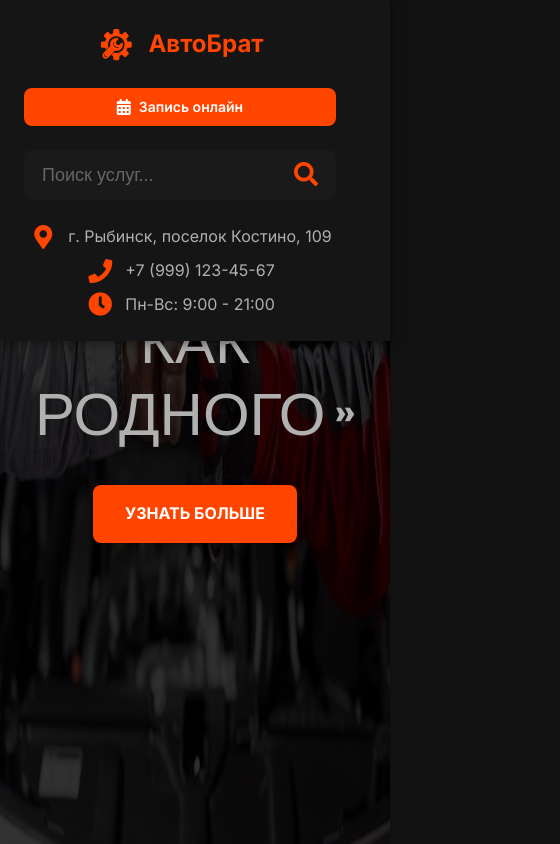
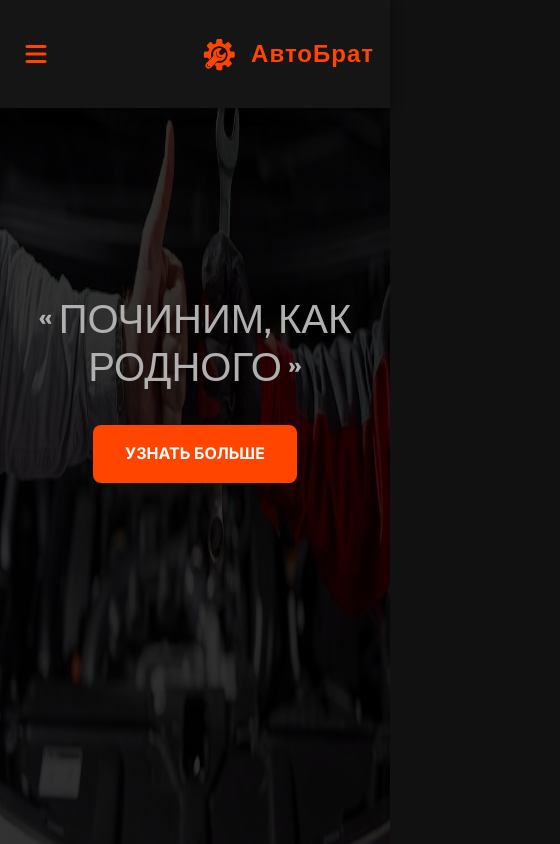
Before and after one commit to aeryomin/autobrother, a Next.js app: page / in a window 390 px wide. Shown: the top 844 px of the page, 560 px wide, since content can reach past the window. Built offline with nearby package versions, Linux system fonts and the light colour scheme.

Commit message:
Fixed mobile view

```diff
--- a/app/components/Header/Header.module.css
+++ b/app/components/Header/Header.module.css
@@ -7,13 +7,18 @@
   padding: 24px 0;
   box-shadow: 0 2px 10px rgba(0, 0, 0, 0.5);
   z-index: 50;
+  font-family: 'Arial', sans-serif;
+  width: 100%;
+  box-sizing: border-box;
+  overflow: hidden;
 }
 
 .container {
-  max-width: fit-content;
-  margin-left: 1.5rem;
-  margin-right: 1.75rem;
-  padding: 0 0.5rem;
+  max-width: 100%;
+  margin: 0 auto;
+  padding: 0 1rem;
+  box-sizing: border-box;
+  width: 100%;
 }
 
 .content {
@@ -21,17 +26,22 @@
   gap: 1rem;
   align-items: center;
   height: 60px;
+  box-sizing: border-box;
+  width: 100%;
+  max-width: 100%;
 }
 
 .logo {
   display: flex;
   align-items: center;
   gap: 12px;
+  font-family: 'Arial', sans-serif;
   font-size: 32px;
   font-weight: 700;
   color: #FF4500;
   white-space: nowrap;
   margin-right: 6rem;
+  letter-spacing: 1px;
 }
 
 .logoImage {
@@ -40,7 +50,7 @@
   object-fit: contain;
 }
 
-.contacts {
+.desktopContacts {
   flex: 1;
   display: flex;
   justify-content: space-between;
@@ -62,11 +72,12 @@
 }
 
 .text {
+  font-family: 'Arial', sans-serif;
   font-size: 18px;
   color: #B0B0B0;
 }
 
-.search {
+.desktopSearch {
   width: 200px;
 }
 
@@ -87,6 +98,7 @@
   width: 100%;
   outline: none;
   font-size: 18px;
+  font-family: 'Arial', sans-serif;
 }
 
 .searchInput::placeholder {
@@ -116,6 +128,7 @@
   color: white;
   border: none;
   border-radius: 8px;
+  font-family: 'Arial', sans-serif;
   font-size: 16px;
   font-weight: 600;
   cursor: pointer;
@@ -133,98 +146,160 @@
   font-size: 20px;
 }
 
-@media (max-width: 1200px) {
-  .contacts {
-    flex-direction: column;
+/* Мобильные стили */
+@media (max-width: 768px) {
+  .desktopContacts,
+  .desktopSearch,
+  .bookingButton {
+    display: none;
+  }
+
+  .container {
+    max-width: 100%;
+    margin: 0;
+    padding: 0 1rem;
+    width: 100%;
+  }
+
+  .content {
+    justify-content: space-between;
+    align-items: center;
+    width: 100%;
+    padding: 0;
     gap: 0.5rem;
   }
 
   .logo {
-    margin-right: 3rem;
-  }
-}
-
-@media (max-width: 992px) {
-  .content {
-    flex-wrap: wrap;
-    height: auto;
-    gap: 1.5rem;
-  }
-
-  .logo {
     margin-right: 0;
-  }
-
-  .contacts {
-    order: 3;
-    width: 100%;
-  }
-
-  .search {
-    order: 2;
-    width: auto;
-    flex: 1;
-  }
-
-  .bookingButton {
-    order: 1;
-    margin-left: 0;
-  }
-}
-
-@media (max-width: 768px) {
-  .container {
-    margin-left: 1rem;
-    margin-right: 1rem;
-  }
-
-  .logo {
     font-size: 24px;
+    white-space: nowrap;
+    overflow: hidden;
+    text-overflow: ellipsis;
   }
 
   .logoImage {
     width: 40px;
     height: 40px;
+    flex-shrink: 0;
+  }
+
+  .burgerButton {
+    display: flex;
+    align-items: center;
+    justify-content: center;
+    width: 40px;
+    height: 40px;
+    background: none;
+    border: none;
+    font-size: 24px;
+    color: #FF4500;
+    cursor: pointer;
+    z-index: 1002;
+    padding: 0;
+    flex-shrink: 0;
+  }
+
+  .mobileMenu {
+    position: fixed;
+    top: 0;
+    left: 0;
+    width: 100%;
+    height: 100vh;
+    background-color: #151515;
+    z-index: 1001;
+    transform: translateX(-100%);
+    transition: transform 0.3s ease;
+    padding-top: 88px;
+    box-sizing: border-box;
+    overflow: hidden;
+  }
+
+  .mobileMenu.open {
+    transform: translateX(0);
+  }
+
+  .mobileMenuContent {
+    padding: 20px;
+    height: calc(100vh - 88px);
+    overflow-y: auto;
+    box-sizing: border-box;
+    width: 100%;
+    overflow-x: hidden;
+  }
+
+  .closeButton {
+    position: absolute;
+    top: 24px;
+    right: 20px;
+    background: none;
+    border: none;
+    font-size: 24px;
+    color: #FF4500;
+    cursor: pointer;
+    z-index: 1003;
+  }
+
+  .mobileLogo {
+    display: flex;
+    align-items: center;
+    gap: 10px;
+    margin-bottom: 20px;
+    font-family: 'Arial', sans-serif;
+    font-size: 24px;
+    font-weight: 700;
+    color: #FF4500;
+    letter-spacing: 1px;
+  }
+
+  .mobileContacts {
+    display: flex;
+    flex-direction: column;
+    gap: 15px;
+    margin-bottom: 20px;
+    width: 100%;
+  }
+
+  .contactItem {
+    width: 100%;
+    word-break: break-word;
+    overflow-wrap: break-word;
   }
 
   .text {
     font-size: 16px;
+    word-break: break-word;
   }
 
-  .bookingButton {
-    padding: 8px 16px;
-    font-size: 14px;
+  .mobileSearch {
+    width: 100%;
+    margin-bottom: 20px;
   }
 
-  .bookingIcon {
+  .mobileSearch .searchContainer {
+    width: 100%;
+    background-color: #1a1a1a;
+    border-radius: 0.5rem;
+    padding: 0.5rem;
+    height: 50px;
+  }
+
+  .mobileSearch .searchInput {
+    width: 100%;
     font-size: 16px;
+    background: transparent;
+    border: none;
+    color: #B0B0B0;
+    font-family: 'Arial', sans-serif;
+  }
+
+  .mobileSearch .searchButton {
+    color: #FF4500;
   }
 }
 
-@media (max-width: 576px) {
-  .content {
-    flex-direction: column;
-    align-items: stretch;
-  }
-
-  .logo {
-    justify-content: center;
-  }
-
-  .contacts {
-    text-align: center;
-  }
-
-  .contactItem {
-    justify-content: center;
-  }
-
-  .search {
-    width: 100%;
-  }
-
-  .bookingButton {
-    width: 100%;
-    justify-content: center;
+@media (min-width: 769px) {
+  .mobileMenu,
+  .burgerButton {
+    display: none;
   }
 }
--- a/app/components/Header/Header.tsx
+++ b/app/components/Header/Header.tsx
@@ -1,12 +1,14 @@
 import Image from 'next/image'
 import Link from 'next/link'
 import styles from './Header.module.css'
+import MobileMenu from './MobileMenu'
 
 export default function Header() {
   return (
     <header className={styles.header}>
       <div className={styles.container}>
         <div className={styles.content}>
+          <MobileMenu />
           <div className={styles.logo}>
             <Image
               src="/images/logo.svg"
@@ -18,7 +20,7 @@ export default function Header() {
             <span>АвтоБрат</span>
           </div>
 
-          <div className={styles.contacts}>
+          <div className={styles.desktopContacts}>
             <div className={styles.contactItem}>
               <i className={`fas fa-map-marker-alt ${styles.icon}`}></i>
               <span className={styles.text}>г. Рыбинск, поселок Костино, 109</span>
@@ -33,7 +35,7 @@ export default function Header() {
             </div>
           </div>
 
-          <div className={styles.search}>
+          <div className={styles.desktopSearch}>
             <div className={styles.searchContainer}>
               <input
                 type="text"
--- /dev/null
+++ b/app/components/Header/MobileMenu.tsx
@@ -0,0 +1,97 @@
+'use client'
+import { useState, useEffect, useRef } from 'react'
+import Link from 'next/link'
+import Image from 'next/image'
+import styles from './Header.module.css'
+
+export default function MobileMenu() {
+  const [isOpen, setIsOpen] = useState(false)
+  const menuRef = useRef<HTMLDivElement>(null)
+  const buttonRef = useRef<HTMLButtonElement>(null)
+
+  const toggleMenu = () => {
+    setIsOpen(!isOpen)
+  }
+
+  useEffect(() => {
+    const handleClickOutside = (event: MouseEvent) => {
+      if (
+        menuRef.current &&
+        !menuRef.current.contains(event.target as Node) &&
+        buttonRef.current &&
+        !buttonRef.current.contains(event.target as Node)
+      ) {
+        setIsOpen(false)
+      }
+    }
+
+    document.addEventListener('mousedown', handleClickOutside)
+    return () => {
+      document.removeEventListener('mousedown', handleClickOutside)
+    }
+  }, [])
+
+  return (
+    <>
+      <button
+        ref={buttonRef}
+        className={styles.burgerButton}
+        onClick={toggleMenu}
+        aria-label="Открыть меню"
+      >
+        <i className="fas fa-bars"></i>
+      </button>
+
+      <div
+        ref={menuRef}
+        className={`${styles.mobileMenu} ${isOpen ? styles.open : ''}`}
+      >
+        <div className={styles.mobileMenuContent}>
+          <div className={styles.mobileLogo}>
+            <Image
+              src="/images/logo.svg"
+              alt="АвтоБрат Рыбинск"
+              width={40}
+              height={40}
+              priority
+            />
+            <span>АвтоБрат</span>
+          </div>
+
+          <div className={styles.mobileContacts}>
+            <div className={styles.contactItem}>
+              <i className={`fas fa-map-marker-alt ${styles.icon}`}></i>
+              <span className={styles.text}>г. Рыбинск, поселок Костино, 109</span>
+            </div>
+            <div className={styles.contactItem}>
+              <i className={`fas fa-phone ${styles.icon}`}></i>
+              <span className={styles.text}>+7 (999) 123-45-67</span>
+            </div>
+            <div className={styles.contactItem}>
+              <i className={`fas fa-clock ${styles.icon}`}></i>
+              <span className={styles.text}>Пн-Вс: 9:00 - 21:00</span>
+            </div>
+          </div>
+
+          <div className={styles.mobileSearch}>
+            <div className={styles.searchContainer}>
+              <input
+                type="text"
+                placeholder="Поиск услуг..."
+                className={styles.searchInput}
+              />
+              <button className={styles.searchButton}>
+                <i className="fas fa-search"></i>
+              </button>
+            </div>
+          </div>
+
+          <Link href="/booking" className={styles.bookingButton}>
+            <i className={`fas fa-calendar-alt ${styles.bookingIcon}`}></i>
+            Запись онлайн
+          </Link>
+        </div>
+      </div>
+    </>
+  )
+}
--- a/app/components/Hero/Hero.module.css
+++ b/app/components/Hero/Hero.module.css
@@ -4,6 +4,8 @@
   display: flex;
   align-items: center;
   justify-content: center;
+  width: 100%;
+  overflow: hidden;
 }
 
 .container {
@@ -13,18 +15,24 @@
   margin: 0 auto;
   padding: 0 20px;
   text-align: center;
+  width: 100%;
+  box-sizing: border-box;
 }
 
 .background {
   position: absolute;
   inset: 0;
   z-index: 0;
+  width: 100%;
+  height: 100%;
 }
 
 .overlay {
   position: absolute;
   inset: 0;
   background-color: rgba(0, 0, 0, 0.8);
+  width: 100%;
+  height: 100%;
 }
 
 .textAppear {
@@ -59,6 +67,8 @@
   margin-top: -4rem;
   position: relative;
   z-index: 10;
+  width: 100%;
+  box-sizing: border-box;
 }
 
 .title {
@@ -68,6 +78,8 @@
   line-height: 1.2;
   text-align: center;
   font-family: 'Bebas Neue', sans-serif;
+  width: 100%;
+  box-sizing: border-box;
 }
 
 .title span {
@@ -95,6 +107,8 @@
   font-size: 24px;
   color: #B0B0B0;
   margin-bottom: 40px;
+  width: 100%;
+  box-sizing: border-box;
 }
 
 .button {
@@ -106,8 +120,25 @@
   font-weight: bold;
   border-radius: 0.5rem;
   transition: background-color 0.3s;
+  box-sizing: border-box;
 }
 
 .button:hover {
   background-color: #FF5722;
 }
+
+@media (max-width: 768px) {
+  .title {
+    font-size: 2.5rem;
+    padding: 0 1rem;
+  }
+
+  .subtitle {
+    font-size: 18px;
+    padding: 0 1rem;
+  }
+
+  .container {
+    padding: 0 1rem;
+  }
+}
--- a/app/globals.css
+++ b/app/globals.css
@@ -8,11 +8,18 @@
   box-sizing: border-box;
 }
 
+html, body {
+  width: 100%;
+  overflow-x: hidden;
+  position: relative;
+}
+
 body {
   font-family: 'Arial', sans-serif;
   line-height: 1.6;
   color: #B0B0B0;
   background-color: #111111;
+  min-width: 320px;
 }
 
 /* Animations */
--- a/app/layout.tsx
+++ b/app/layout.tsx
@@ -1,8 +1,13 @@
 import type { Metadata } from 'next'
-import { Inter } from 'next/font/google'
+import { Inter, Bebas_Neue } from 'next/font/google'
 import './globals.css'
 
 const inter = Inter({ subsets: ['latin'] })
+const bebasNeue = Bebas_Neue({
+  weight: '400',
+  subsets: ['latin'],
+  variable: '--font-bebas-neue'
+})
 
 export const metadata: Metadata = {
   title: 'АвтоБрат Рыбинск - Надёжный ремонт автомобилей',
@@ -16,7 +21,18 @@ export default function RootLayout({
 }) {
   return (
     <html lang="ru">
-      <body className={inter.className}>{children}</body>
+      <head>
+        <link
+          rel="stylesheet"
+          href="https://cdnjs.cloudflare.com/ajax/libs/font-awesome/6.5.1/css/all.min.css"
+          integrity="sha512-DTOQO9RWCH3ppGqcWaEA1BIZOC6xxalwEsw9c2QQeAIftl+Vegovlnee1c9QX4TctnWMn13TZye+giMm8e2LwA=="
+          crossOrigin="anonymous"
+          referrerPolicy="no-referrer"
+        />
+      </head>
+      <body className={`${inter.className} ${bebasNeue.variable}`} suppressHydrationWarning>
+        {children}
+      </body>
     </html>
   )
 }
--- /dev/null
+++ b/app/page.module.css
@@ -0,0 +1,14 @@
+.main {
+  min-height: 100vh;
+  background-color: #111111;
+  color: #B0B0B0;
+  width: 100%;
+  overflow-x: hidden;
+  position: relative;
+}
+
+.main > * {
+  width: 100%;
+  max-width: 100%;
+  box-sizing: border-box;
+}
--- a/app/page.tsx
+++ b/app/page.tsx
@@ -3,10 +3,11 @@ import Header from './components/Header/Header'
 import Hero from './components/Hero/Hero'
 import Services from './components/Services/Services'
 import Advantages from './components/Advantages/Advantages'
+import styles from './page.module.css'
 
 export default function Home() {
   return (
-    <main className="min-h-screen bg-[#111111] text-[#B0B0B0]">
+    <main className={styles.main}>
       <Header />
       <Hero />
       <Services />
```
Also changed, not shown: app/components/Advantages/Advantages.module.css (+83 -1 lines), app/components/Services/Services.module.css (+9 -4 lines).
